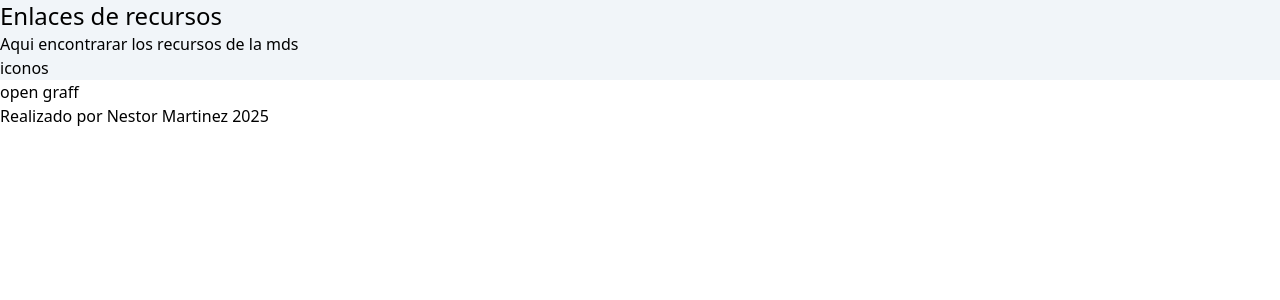
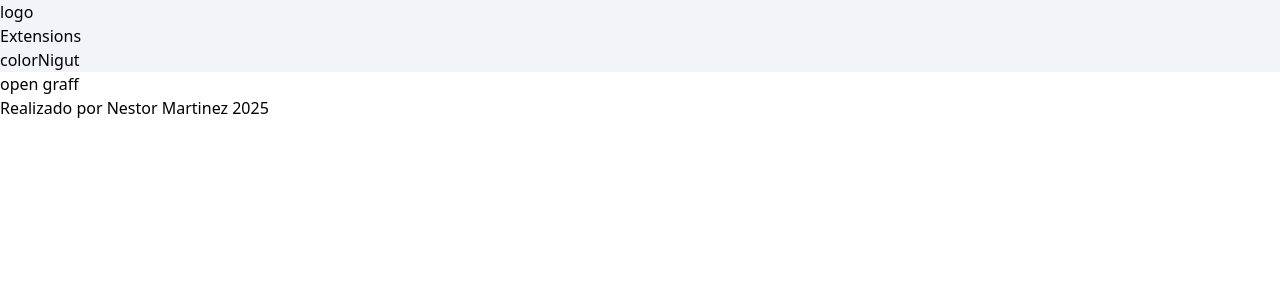
Before and after one commit to Nemartinez20/learn_tailwind, a React (Vite) app: page / in a window 1280 px wide. Shown: the top 300 px of the page. Built offline with nearby package versions, Linux system fonts and the light colour scheme.

Commit message:
agregando html

```diff
--- a/src/App.jsx
+++ b/src/App.jsx
@@ -2,10 +2,13 @@ function App() {
   return (
     <>
       <header className="bg-slate-100">
-        <h1 className="text-2xl">Enlaces de recursos</h1>
-        <p>Aqui encontrarar los recursos de la mds</p>
-
-        <a href="">iconos</a>
+        <div>
+          <div>logo</div>
+          <div>
+            <p>Extensions</p>
+          </div>
+        </div>
+        <div>colorNigut</div>
       </header>
       <main>
         <div className="bg-white">open graff</div>
```
